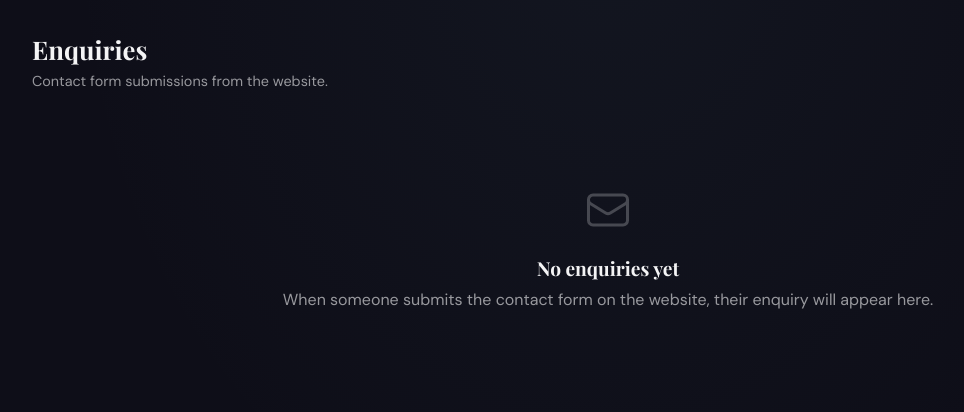
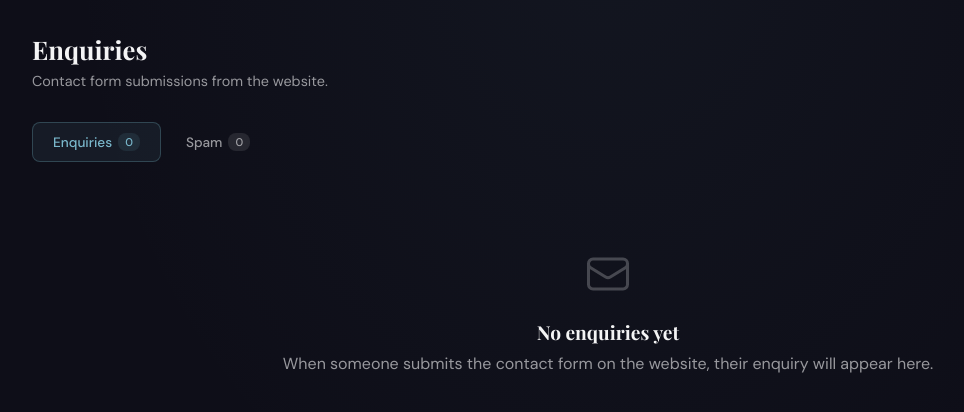
Before and after one commit to liamo08/photobooth-guys-customer-website, a Flask app: page /enquiries in a window 1280 px wide. Shown: the part 73-485 px from the top of the page, without its empty margins (32-996 px from the left). Run offline with Flask 3, Linux system fonts and the light colour scheme; the visitor is signed in with stand-in values (Sample User, id 1).

Commit message:
feat: Add spam protection for contact form with admin spam tab
Adds 5-layer invisible anti-spam: honeypot field, time-based token,
event date validation, spam keyword detection, and IP rate limiting.
Blocked submissions are saved to a spam tab in admin for review,
with restore-to-enquiries functionality for false positives.

```diff
--- a/admin/app.py
+++ b/admin/app.py
@@ -1,3 +1,4 @@
+import base64
 import hashlib
 import json
 import logging
@@ -6,6 +7,7 @@ import re
 import secrets
 import smtplib
 import sqlite3
+import time
 import urllib.request
 from collections import Counter
 from email.mime.text import MIMEText
@@ -45,6 +47,7 @@ if ENV_FILE.exists():
 PRODUCTS_FILE = ADMIN_DIR / "products.json"
 USERS_FILE = ADMIN_DIR / "users.json"
 ENQUIRIES_FILE = ADMIN_DIR / "enquiries.json"
+SPAM_FILE = ADMIN_DIR / "spam.json"
 ANALYTICS_DB = ADMIN_DIR / "analytics.db"
 
 FEATURES_DIR = IMAGES_DIR / "features"
@@ -1215,6 +1218,34 @@ def save_enquiry(data):
     return enquiry
 
 
+def load_spam():
+    if not SPAM_FILE.exists():
+        SPAM_FILE.write_text("[]")
+    return json.loads(SPAM_FILE.read_text())
+
+
+def save_spam(data, reason):
+    spam_entries = load_spam()
+    entry = {
+        "id": secrets.token_hex(8),
+        "name": data.get("name", "").strip(),
+        "email": data.get("email", "").strip(),
+        "phone": data.get("phone", "").strip(),
+        "event_date": data.get("event_date", "").strip(),
+        "event_type": data.get("event_type", "").strip(),
+        "booth_type": data.get("booth_type", "").strip(),
+        "venue": data.get("venue", "").strip(),
+        "message": data.get("message", "").strip(),
+        "submitted_at": datetime.now(timezone.utc).isoformat(),
+        "blocked_reason": reason,
+    }
+    spam_entries.insert(0, entry)
+    # Keep max 100 spam entries to avoid unbounded growth
+    spam_entries = spam_entries[:100]
+    SPAM_FILE.write_text(json.dumps(spam_entries, indent=2))
+    return entry
+
+
 def send_enquiry_email(enquiry):
     smtp_user = os.environ.get("SMTP_USER", "")
     smtp_pass = os.environ.get("SMTP_PASS", "")
@@ -1258,12 +1289,97 @@ def send_enquiry_email(enquiry):
         logging.error(f"Failed to send enquiry email: {e}")
 
 
+# --- Spam protection ---
+_enquiry_rate_limit = {}  # {ip: [timestamp, ...]}
+RATE_LIMIT_MAX = 3
+RATE_LIMIT_WINDOW = 3600  # 1 hour
+
+SPAM_KEYWORDS = [
+    "keyword placements", "premium keyword", "search terms",
+    "guaranteed traffic", "seo", "backlink", "rank your",
+    "traffic projections", "secure them before",
+    "check availability", "competitors do",
+    "marketing campaign", "link building",
+]
+
+
+def _is_spam(data):
+    """Check multiple signals. Returns reason string if spam, None if clean."""
+    # 1. Honeypot field filled
+    if data.get("website", "").strip():
+        logging.info("Spam blocked: honeypot field filled")
+        return "Honeypot field filled"
+
+    # 2. Time-based check - reject if submitted in under 3 seconds
+    token = data.get("form_token", "")
+    if token:
+        try:
+            load_time_ms = int(base64.b64decode(token).decode())
+            elapsed_s = (time.time() * 1000 - load_time_ms) / 1000
+            if elapsed_s < 3:
+                logging.info("Spam blocked: form submitted in %.1fs", elapsed_s)
+                return "Submitted too fast (%.1fs)" % elapsed_s
+        except (ValueError, Exception):
+            logging.info("Spam blocked: invalid form token")
+            return "Invalid form token"
+    else:
+        logging.info("Spam blocked: missing form token")
+        return "Missing form token"
+
+    # 3. Event date sanity check - reject dates more than 3 years out
+    event_date = data.get("event_date", "").strip()
+    if event_date:
+        try:
+            parsed = datetime.strptime(event_date, "%Y-%m-%d")
+            max_date = datetime.now() + timedelta(days=3 * 365)
+            if parsed > max_date:
+                logging.info("Spam blocked: event date too far in future: %s", event_date)
+                return "Event date too far in future (%s)" % event_date
+        except ValueError:
+            pass
+
+    # 4. Spam keyword detection in message
+    message = data.get("message", "").lower()
+    matches = sum(1 for kw in SPAM_KEYWORDS if kw in message)
+    if matches >= 2:
+        logging.info("Spam blocked: %d spam keywords found in message", matches)
+        return "Spam keywords detected (%d matches)" % matches
+
+    return None
+
+
+def _check_rate_limit(ip):
+    """Return True if rate limited."""
+    now = time.time()
+    timestamps = _enquiry_rate_limit.get(ip, [])
+    timestamps = [t for t in timestamps if now - t < RATE_LIMIT_WINDOW]
+    if len(timestamps) >= RATE_LIMIT_MAX:
+        return True
+    timestamps.append(now)
+    _enquiry_rate_limit[ip] = timestamps
+    return False
+
+
 @app.route("/enquiry", methods=["POST"])
 def receive_enquiry():
     data = request.get_json(silent=True)
     if not data:
         return jsonify({"success": False, "error": "Invalid request"}), 400
 
+    # Rate limiting
+    client_ip = request.headers.get("X-Forwarded-For", request.remote_addr)
+    if client_ip:
+        client_ip = client_ip.split(",")[0].strip()
+    if _check_rate_limit(client_ip):
+        logging.info("Spam blocked: rate limit exceeded for %s", client_ip)
+        return jsonify({"success": False, "error": "Too many submissions. Please try again later."}), 429
+
+    # Spam detection - save to spam log, silently accept to not tip off bots
+    spam_reason = _is_spam(data)
+    if spam_reason:
+        save_spam(data, spam_reason)
+        return jsonify({"success": True})
+
     name = data.get("name", "").strip()
     email = data.get("email", "").strip()
     event_type = data.get("event_type", "").strip()
@@ -1289,8 +1405,9 @@ def maps_key():
 @login_required
 def enquiries():
     all_enquiries = load_enquiries()
+    spam = load_spam()
     unread = sum(1 for e in all_enquiries if not e.get("read"))
-    return render_template("enquiries.html", enquiries=all_enquiries, unread_count=unread)
+    return render_template("enquiries.html", enquiries=all_enquiries, spam=spam, unread_count=unread, active_tab="enquiries")
 
 
 @app.route("/enquiries/mark-read", methods=["POST"])
@@ -1315,6 +1432,68 @@ def delete_enquiry():
     ENQUIRIES_FILE.write_text(json.dumps(all_enquiries, indent=2))
     flash("Enquiry deleted", "success")
     return redirect(url_for("enquiries"))
+
+
+@app.route("/enquiries/spam")
+@login_required
+def spam_enquiries():
+    spam = load_spam()
+    all_enquiries = load_enquiries()
+    unread = sum(1 for e in all_enquiries if not e.get("read"))
+    return render_template("enquiries.html", enquiries=all_enquiries, spam=spam, unread_count=unread, active_tab="spam")
+
+
+@app.route("/enquiries/spam/restore", methods=["POST"])
+@login_required
+def restore_spam():
+    spam_id = request.form.get("spam_id", "")
+    spam = load_spam()
+    entry = None
+    remaining = []
+    for s in spam:
+        if s["id"] == spam_id and entry is None:
+            entry = s
+        else:
+            remaining.append(s)
+    if entry:
+        SPAM_FILE.write_text(json.dumps(remaining, indent=2))
+        enquiry = {
+            "id": secrets.token_hex(8),
+            "name": entry.get("name", ""),
+            "email": entry.get("email", ""),
+            "phone": entry.get("phone", ""),
+            "event_date": entry.get("event_date", ""),
+            "event_type": entry.get("event_type", ""),
+            "booth_type": entry.get("booth_type", ""),
+            "venue": entry.get("venue", ""),
+            "message": entry.get("message", ""),
+            "submitted_at": entry.get("submitted_at", datetime.now(timezone.utc).isoformat()),
+            "read": False,
+        }
+        enquiries = load_enquiries()
+        enquiries.insert(0, enquiry)
+        ENQUIRIES_FILE.write_text(json.dumps(enquiries, indent=2))
+        flash("Restored to enquiries", "success")
+    return redirect(url_for("spam_enquiries"))
+
+
+@app.route("/enquiries/spam/delete", methods=["POST"])
+@login_required
+def delete_spam():
+    spam_id = request.form.get("spam_id", "")
+    spam = load_spam()
+    spam = [s for s in spam if s["id"] != spam_id]
+    SPAM_FILE.write_text(json.dumps(spam, indent=2))
+    flash("Spam entry deleted", "success")
+    return redirect(url_for("spam_enquiries"))
+
+
+@app.route("/enquiries/spam/clear", methods=["POST"])
+@login_required
+def clear_spam():
+    SPAM_FILE.write_text("[]")
+    flash("All spam cleared", "success")
+    return redirect(url_for("spam_enquiries"))
 
 
 @app.route("/image-seo")
--- a/admin/templates/enquiries.html
+++ b/admin/templates/enquiries.html
@@ -111,6 +111,28 @@ body{
 .btn-action.delete:hover{background:rgba(220,53,69,.08)}
 .btn-action.reply{border-color:rgba(95,148,164,.3);color:var(--teal-light)}
 .btn-action.reply:hover{background:rgba(95,148,164,.08)}
+.btn-action.restore{border-color:rgba(232,184,61,.3);color:var(--gold)}
+.btn-action.restore:hover{background:rgba(232,184,61,.08)}
+
+.tab-bar{display:flex;gap:4px;margin-bottom:24px}
+.tab{
+  padding:10px 20px;border-radius:8px;font-size:.85rem;font-weight:500;
+  font-family:var(--font-body);cursor:pointer;border:1px solid transparent;
+  background:transparent;color:var(--text-muted);transition:all .2s;text-decoration:none;
+  display:inline-flex;align-items:center;gap:6px
+}
+.tab:hover{background:rgba(95,148,164,.06);color:var(--white)}
+.tab.active{background:rgba(95,148,164,.1);border-color:var(--border-hover);color:var(--teal-light)}
+.tab .count{
+  font-size:.7rem;background:rgba(244,244,245,.1);padding:2px 7px;border-radius:8px;
+  color:var(--text-muted)
+}
+.tab.active .count{background:rgba(95,148,164,.15);color:var(--teal-light)}
+.spam-reason{
+  display:inline-block;padding:3px 8px;border-radius:5px;font-size:.68rem;font-weight:500;
+  background:rgba(220,53,69,.1);color:#f87171;margin-left:8px
+}
+.spam-actions-bar{display:flex;justify-content:flex-end;margin-bottom:16px}
 
 .empty-state{text-align:center;padding:64px 24px;color:var(--text-muted)}
 .empty-state svg{width:48px;height:48px;margin-bottom:16px;opacity:.4}
@@ -160,6 +182,81 @@ body{
   <h1 class="page-title">Enquiries{% if unread_count %} <span class="badge">{{ unread_count }} new</span>{% endif %}</h1>
   <p class="page-subtitle">Contact form submissions from the website.</p>
 
+  <div class="tab-bar">
+    <a href="{{ url_for('enquiries') }}" class="tab {{ 'active' if active_tab == 'enquiries' }}">
+      Enquiries <span class="count">{{ enquiries|length }}</span>
+    </a>
+    <a href="{{ url_for('spam_enquiries') }}" class="tab {{ 'active' if active_tab == 'spam' }}">
+      Spam <span class="count">{{ spam|length if spam else 0 }}</span>
+    </a>
+  </div>
+
+  {% if active_tab == 'spam' %}
+  <!-- SPAM TAB -->
+  {% if spam %}
+  <div class="spam-actions-bar">
+    <form method="POST" action="{{ url_for('clear_spam') }}" onsubmit="return confirm('Clear all spam entries?')">
+      <button type="submit" class="btn-action delete">Clear All Spam</button>
+    </form>
+  </div>
+  <div class="enquiry-list">
+    {% for s in spam %}
+    <div class="enquiry-card">
+      <div class="enquiry-header" onclick="toggleEnquiry(this)">
+        <div class="enquiry-meta">
+          <div class="enquiry-avatar" style="background:rgba(220,53,69,.15);color:#f87171">{{ s.name[0] | upper if s.name else '?' }}</div>
+          <div class="enquiry-info">
+            <h3>{{ s.name or 'Unknown' }} <span class="spam-reason">{{ s.blocked_reason }}</span></h3>
+            <span class="email">{{ s.email or 'No email' }}</span>
+          </div>
+        </div>
+        <div class="enquiry-tags">
+          {% if s.event_type %}<span class="tag event">{{ s.event_type }}</span>{% endif %}
+          {% if s.event_date %}<span class="tag">{{ s.event_date }}</span>{% endif %}
+        </div>
+        <span class="enquiry-date">{{ s.submitted_at[:16] | replace('T', ' ') }}</span>
+      </div>
+      <div class="enquiry-body" id="body-{{ s.id }}">
+        <div class="detail-grid">
+          <div class="detail-item"><label>Name</label><span>{{ s.name }}</span></div>
+          <div class="detail-item"><label>Email</label><span>{{ s.email }}</span></div>
+          {% if s.phone %}<div class="detail-item"><label>Phone</label><span>{{ s.phone }}</span></div>{% endif %}
+          {% if s.event_date %}<div class="detail-item"><label>Event Date</label><span>{{ s.event_date }}</span></div>{% endif %}
+          {% if s.event_type %}<div class="detail-item"><label>Event Type</label><span>{{ s.event_type }}</span></div>{% endif %}
+          {% if s.booth_type %}<div class="detail-item"><label>Booth Type</label><span>{{ s.booth_type }}</span></div>{% endif %}
+          {% if s.venue %}<div class="detail-item"><label>Venue / Address</label><span>{{ s.venue }}</span></div>{% endif %}
+          <div class="detail-item"><label>Blocked Reason</label><span style="color:#f87171">{{ s.blocked_reason }}</span></div>
+        </div>
+        {% if s.message %}
+        <div class="detail-message">
+          <label>Message</label>
+          <p>{{ s.message }}</p>
+        </div>
+        {% endif %}
+        <div class="enquiry-actions">
+          <form method="POST" action="{{ url_for('restore_spam') }}">
+            <input type="hidden" name="spam_id" value="{{ s.id }}">
+            <button type="submit" class="btn-action restore">Restore to Enquiries</button>
+          </form>
+          <form method="POST" action="{{ url_for('delete_spam') }}" onsubmit="return confirm('Delete this spam entry?')">
+            <input type="hidden" name="spam_id" value="{{ s.id }}">
+            <button type="submit" class="btn-action delete">Delete</button>
+          </form>
+        </div>
+      </div>
+    </div>
+    {% endfor %}
+  </div>
+  {% else %}
+  <div class="empty-state">
+    <svg fill="none" stroke="currentColor" stroke-width="1.5" viewBox="0 0 24 24"><path d="M12 9v3.75m-9.303 3.376c-.866 1.5.217 3.374 1.948 3.374h14.71c1.73 0 2.813-1.874 1.948-3.374L13.949 3.378c-.866-1.5-3.032-1.5-3.898 0L2.697 16.126z"/><path d="M12 15.75h.007v.008H12v-.008z"/></svg>
+    <h3>No spam caught</h3>
+    <p>Blocked form submissions will appear here so you can review them.</p>
+  </div>
+  {% endif %}
+
+  {% else %}
+  <!-- ENQUIRIES TAB -->
   {% if enquiries %}
   <div class="enquiry-list">
     {% for e in enquiries %}
@@ -220,6 +317,7 @@ body{
     <p>When someone submits the contact form on the website, their enquiry will appear here.</p>
   </div>
   {% endif %}
+  {% endif %}
 </div>
 
 <script>
```
Also changed, not shown: contact.html (+15 -1 lines).
